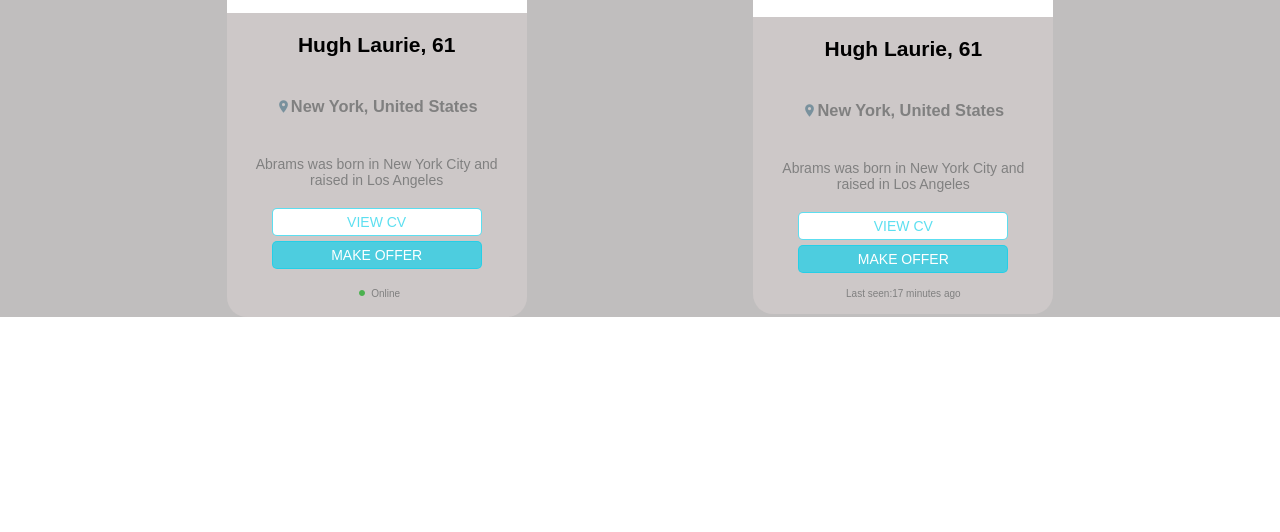
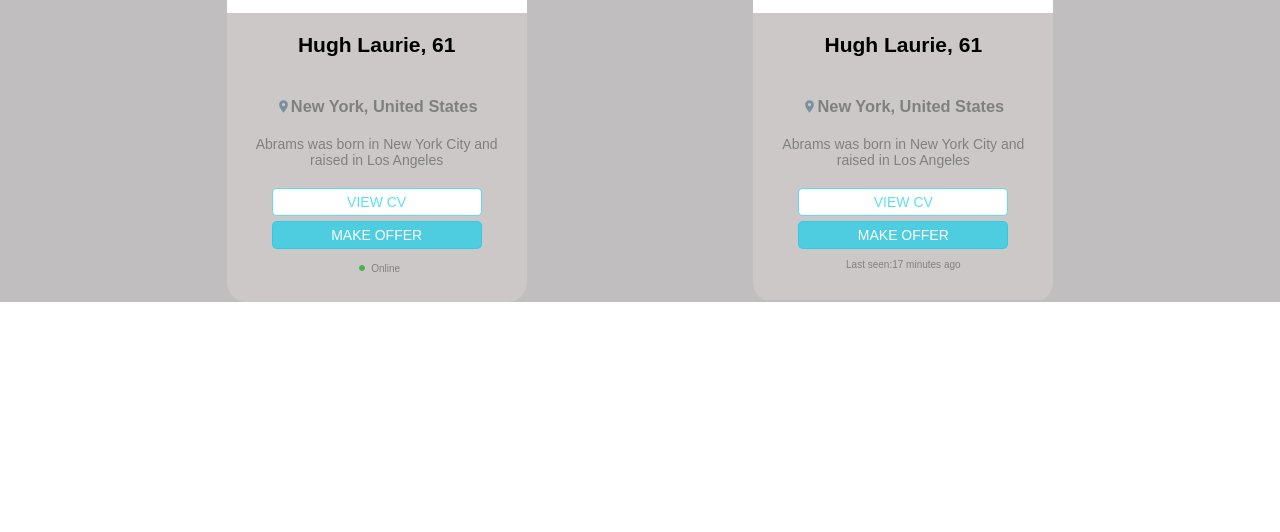
Before and after one commit to andrey-stseba/User-cards, a plain HTML site: page index.html in a window 1280 px wide. Shown: the part 268-800 px from the top of the page. Drawn offline with Linux system fonts and the light colour scheme.

Commit message:
Initial project version

```diff
--- a/Css/styles.css
+++ b/Css/styles.css
@@ -26,20 +26,16 @@ body{
 }
   .user-card {
     width: var(--card-width);
-
+    height: calc(var(--card-width) * 1.9);
     text-align: center;
     border-radius: 20px;
     display: flex;
     flex-direction: column;
     align-items: center;
     overflow: hidden;
-    flex-basis: var(--card-width);
-  }
-  .user-card > div {
-    min-width: 250px;
-    max-width: 350px;
 
   }
+
 
   .headerCard {
     background-color: white;
@@ -96,8 +92,11 @@ body{
     flex-direction: column;
     justify-content: center;
     align-items: center;
+
     }
-
+    .mainCard p {
+      margin-top: auto;
+    }
    h3 {
     display: flex;
     justify-content: center;
@@ -126,8 +125,9 @@ body{
 .status {
   font-size: 10px;
   margin-top: auto;
-  margin: 15px;
+  padding: 10px;
   display: flex;
   justify-content: center;
   align-items: center;
+
 }
```
